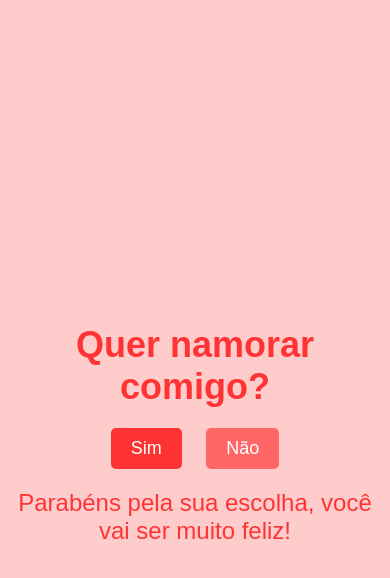
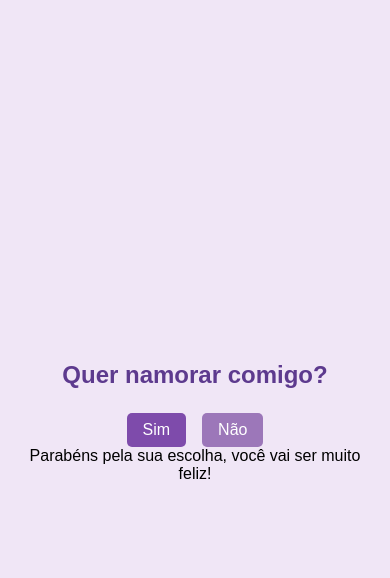
Before and after one commit to davi-stack/QuerNamorarComigo-, a plain HTML site: page index.html in a window 390 px wide. Both pictures are taken after a click on the button "Sim". Drawn offline with Linux system fonts and the light colour scheme.

Commit message:
teste para melhorar para mobile

```diff
--- a/index.html
+++ b/index.html
@@ -1,20 +1,23 @@
 <!DOCTYPE html>
-<html lang="en">
+<html lang="pt">
+
 <head>
     <meta charset="UTF-8">
     <meta name="viewport" content="width=device-width, initial-scale=1.0">
     <link rel="stylesheet" href="styles.css">
     <title>Quer Namorar Comigo?</title>
 </head>
+
 <body>
     <div class="container">
         <h1>Quer namorar comigo?</h1>
         <div class="button-container">
-            <button id="simButton">Sim</button>
-            <button id="naoButton">Não</button>
+            <button id="yesButton" class="response-button">Sim</button>
+            <button id="noButton" class="response-button">Não</button>
         </div>
-        <div id="mensagem" class="hidden"></div>
+        <div id="message" class="hidden"></div>
     </div>
     <script src="script.js"></script>
 </body>
+
 </html>
--- a/script.js
+++ b/script.js
@@ -1,36 +1,28 @@
-const naoButton = document.getElementById('naoButton');
-const simButton = document.getElementById('simButton');
-const mensagem = document.getElementById('mensagem');
+const noButton = document.getElementById('noButton');
+const yesButton = document.getElementById('yesButton');
+const message = document.getElementById('message');
 
-naoButton.addEventListener('mouseenter', () => {
-    moveButtonRandomly();
-});
+noButton.addEventListener('click', moveButtonRandomly);
+noButton.addEventListener('touchstart', moveButtonRandomly);
 
 function moveButtonRandomly() {
-    const maxX = window.innerWidth - naoButton.clientWidth;
-    const maxY = window.innerHeight - naoButton.clientHeight;
+    // Use viewport height and width to keep button within screen bounds
+    const maxX = window.innerWidth - noButton.clientWidth;
+    const maxY = window.innerHeight - noButton.clientHeight;
 
-    naoButton.style.transition = 'none';
+    const randomX = Math.random() * maxX;
+    const randomY = Math.random() * maxY;
 
-    const jumpX = Math.random() * maxX;
-    const jumpY = Math.random() * maxY;
-
-    naoButton.style.transform = `translate(${jumpX}px, ${jumpY}px)`;
-
-    setTimeout(() => {
-        moveButtonRandomly();
-    }, 100);
+    noButton.style.position = 'fixed';
+    noButton.style.left = `${randomX}px`;
+    noButton.style.top = `${randomY}px`;
 }
 
-naoButton.addEventListener('mouseleave', () => {
-    naoButton.style.transition = 'transform 0.5s ease-in-out';
-});
-
-simButton.addEventListener('click', () => {
-    simButton.classList.add('button-animation');
+yesButton.addEventListener('click', () => {
+    yesButton.classList.add('button-animation');
     setTimeout(() => {
-        simButton.classList.remove('button-animation');
-        mensagem.textContent = 'Parabéns pela sua escolha, você vai ser muito feliz!';
-        mensagem.classList.remove('hidden');
+        yesButton.classList.remove('button-animation');
+        message.textContent = 'Parabéns pela sua escolha, você vai ser muito feliz!';
+        message.classList.remove('hidden');
     }, 500);
 });
--- a/styles.css
+++ b/styles.css
@@ -1,52 +1,67 @@
+/* Basic Reset */
+* {
+    margin: 0;
+    padding: 0;
+    box-sizing: border-box;
+}
+
 body {
     display: flex;
     justify-content: center;
     align-items: center;
     height: 100vh;
-    margin: 0;
-    background-color: #ffcccc; /* Fundo rosa claro */
-    font-family: Arial, sans-serif;
+    background-color: #f0e6f6; /* Soft purple background */
+    font-family: 'Arial', sans-serif;
+    text-align: center;
 }
 
 .container {
-    text-align: center;
-    color: #ff3333; /* Vermelho escuro para o texto */
+    max-width: 90%;
 }
 
 h1 {
-    font-size: 36px;
-    margin-bottom: 20px;
+    font-size: 2em;
+    color: #5d3a8e; /* Darker purple for text */
+    margin-bottom: 1em;
 }
 
 .button-container {
-    margin-top: 20px;
+    display: flex;
+    justify-content: center;
+    gap: 1em;
+    flex-wrap: wrap;
 }
 
-button {
-    font-size: 18px;
-    padding: 10px 20px;
-    margin: 0 10px;
-    cursor: pointer;
+.response-button {
+    font-size: 1.2em;
+    padding: 0.75em 1.5em;
     border: none;
     border-radius: 5px;
-    transition: background-color 0.3s ease, transform 0.3s ease;
+    transition: background-color 0.3s, transform 0.3s;
     color: white;
+    background-color: #9c77b9; /* Light purple */
 }
 
-#simButton {
-    background-color: #ff3333; /* Vermelho escuro para o botão "Sim" */
+#noButton:hover, #noButton:focus {
+    background-color: #b492c0; /* Slightly lighter purple */
 }
 
-#naoButton {
-    background-color: #ff6666; /* Vermelho mais claro para o botão "Não" */
-}
-
-#mensagem {
-    font-size: 24px;
-    margin-top: 20px;
-    color: #ff3333; /* Vermelho escuro para a mensagem de parabéns */
+#yesButton {
+    background-color: #7e4bab; /* Slightly darker purple */
 }
 
 .hidden {
     display: none;
 }
+
+/* Media Query for smaller screens */
+@media only screen and (max-width: 768px) {
+    .response-button {
+        font-size: 1em;
+        padding: 0.5em 1em;
+    }
+
+    h1 {
+        font-size: 1.5em;
+    }
+}
```
